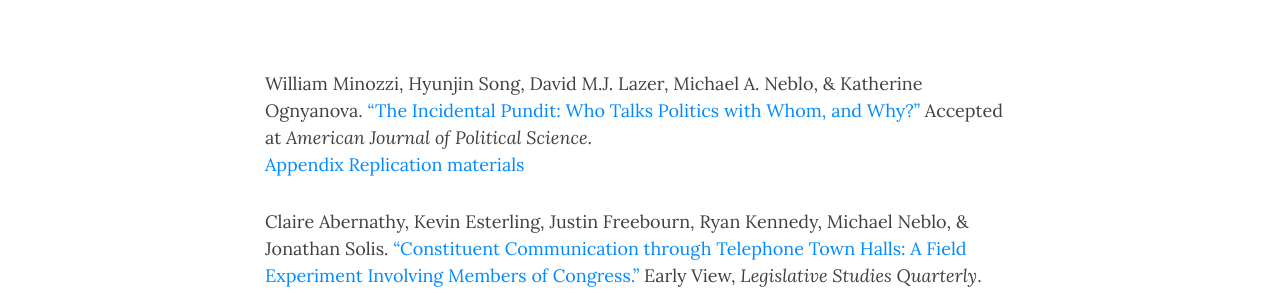
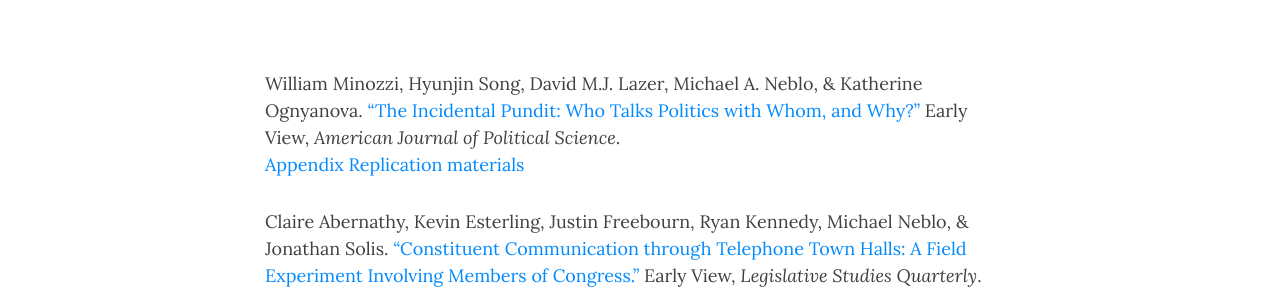
Before and after one commit to minozzi/minozzi.github.io, a Jekyll site: the page built from publications.md, in a window 1280 px wide and 900 px high. Shown: the part 208-501 px from the top of the window. Built offline with Jekyll 4.4.1, drawn with Linux system fonts in a browser that asks for light colours; nearby versions of some CDN libraries.

Commit message:
Update publications.md

```diff
--- a/publications.md
+++ b/publications.md
@@ -4,8 +4,8 @@
 ---
 
 William Minozzi, Hyunjin Song, David M.J. Lazer, Michael A. Neblo, & Katherine Ognyanova.
-["The Incidental Pundit: Who Talks Politics with Whom, and Why?"](incidental-pundit.pdf)
-Accepted at *American Journal of Political Science*.
+["The Incidental Pundit: Who Talks Politics with Whom, and Why?"](https://onlinelibrary.wiley.com/doi/full/10.1111/ajps.12469)
+Early View, *American Journal of Political Science*.
 [Appendix](incidental-pundit-appendix.pdf)
 [Replication materials](https://doi.org/10.7910/DVN/VSVBTP)
 
```
